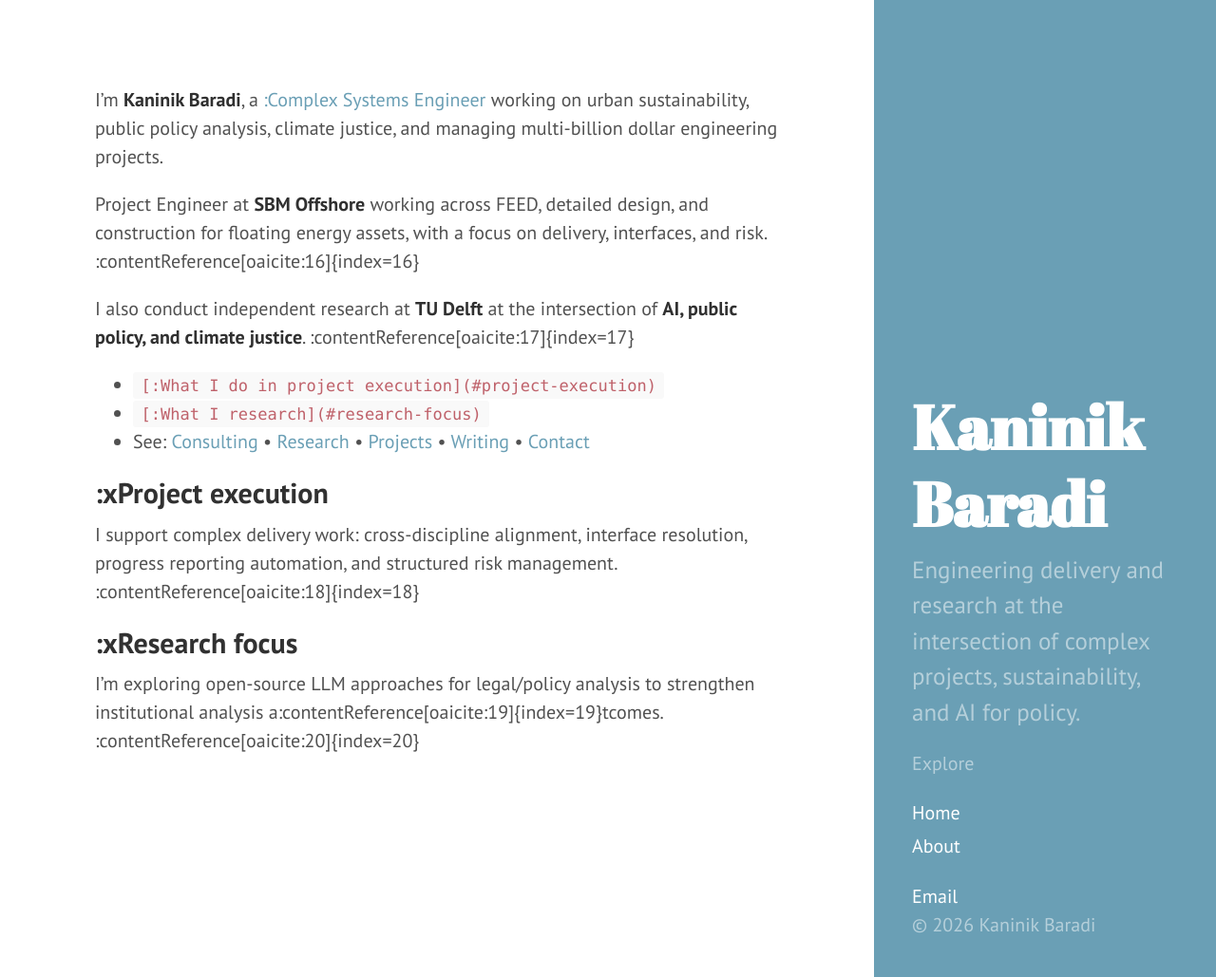
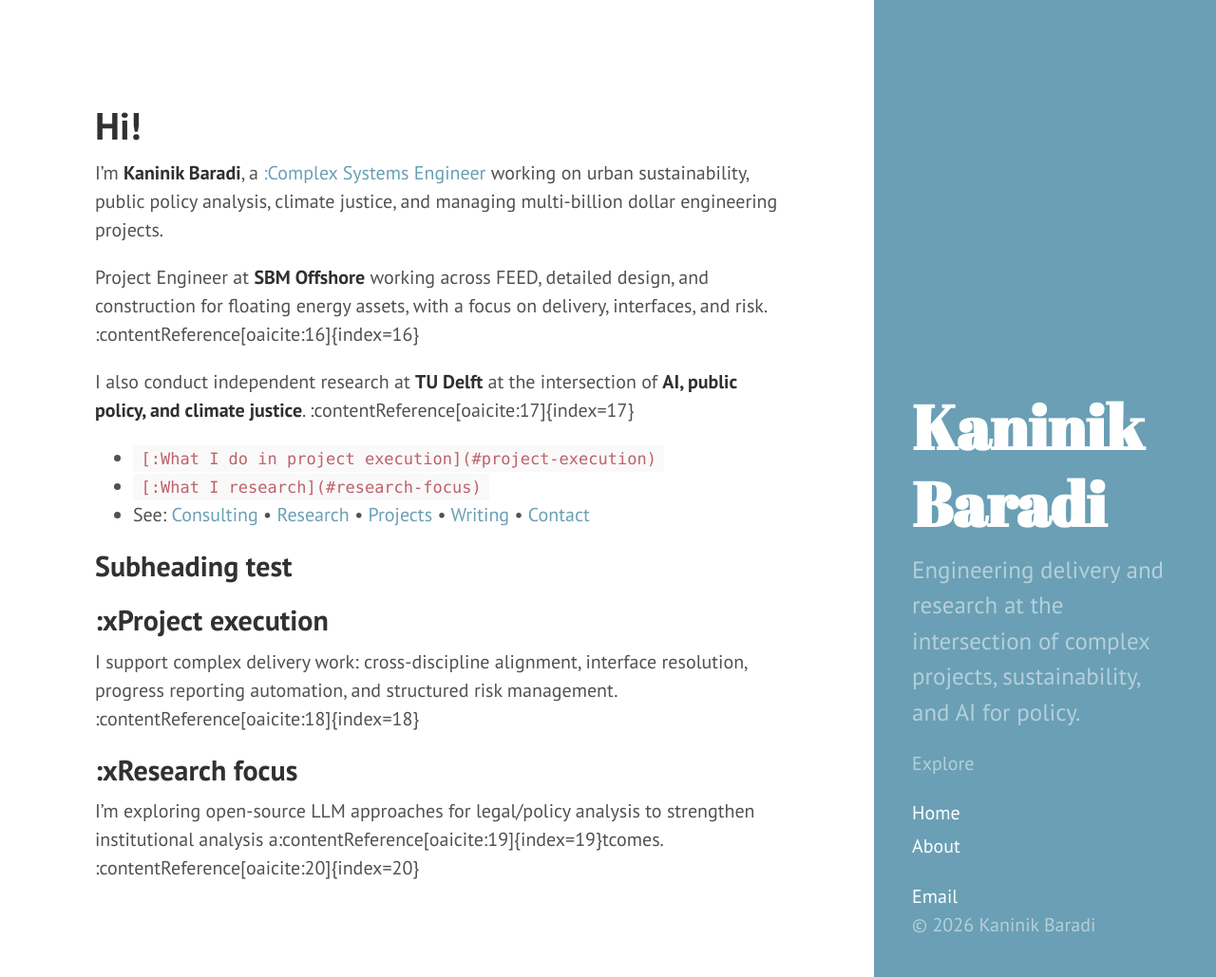
Before and after one commit to MechaKaradi/mechakaradi.github.io, a Jekyll site: the page built from index.md, in a window 1280 px wide and 1029 px high. Shown: the whole window at 95% size. Built offline with Jekyll 4.4.1, drawn with Linux system fonts in a browser that asks for light colours; Markdown is read by kramdown in place of the engine named in the settings; the list of posts is cut into pages by our own code.

```diff
--- a/_config.yml
+++ b/_config.yml
@@ -10,7 +10,7 @@ title:            "Kaninik Baradi"
 tagline:          "Project execution • Systems engineering • Climate Risk • Public policy"
 description:      "Engineering delivery and research at the intersection of complex projects, sustainability, and AI for policy."
 url:              "https://mechakaradi.github.io"
-baseurl:          ""
+baseurl:          "/"
 
 author:
   name:           'Kaninik Baradi'
--- a/_includes/head.html
+++ b/_includes/head.html
@@ -26,7 +26,7 @@
 
   <!-- RSS -->
   <link rel="alternate" type="application/rss+xml" title="RSS" href="/atom.xml">
-  <script src="https://cdn.jsdelivr.net/gh/ncase/nutshell@v1.0.3/nutshell.js"></script>
+  <script src="https://cdn.jsdelivr.net/gh/ncase/nutshell@v1.0.8/nutshell.js"></script>
   <script>
     Nutshell.setOptions({
       dontEmbedHeadings: true
--- a/index.md
+++ b/index.md
@@ -1,7 +1,8 @@
 ---
-layout: page
-title:
+layout: default
+title: Hi!
 ---
+# Hi!
 
 I’m **Kaninik Baradi**, a [:Complex Systems Engineer](https://en.wikipedia.org/wiki/Systems_engineering#:~:text=Systems%20engineering%20is,useful%20function.) working on urban sustainability, public policy analysis, climate justice, and managing multi-billion dollar engineering projects.
 
@@ -13,6 +14,8 @@ I also conduct independent research at **TU Delft** at the intersection of **AI,
 - `[:What I research](#research-focus)`
 - See: [Consulting](/consulting) • [Research](/research) • [Projects](/projects) • [Writing](/writing) • [Contact](/contact)
 
+## Subheading test
+
 ## :xProject execution
 I support complex delivery work: cross-discipline alignment, interface resolution, progress reporting automation, and structured risk management. :contentReference[oaicite:18]{index=18}
 
```
